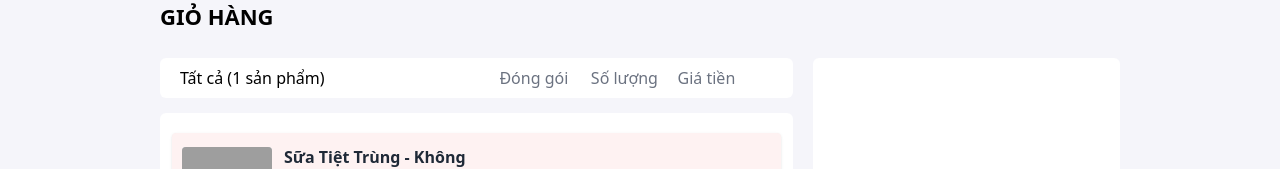
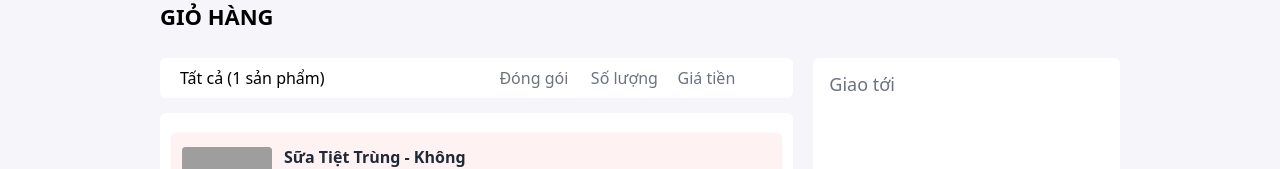
Before and after one commit to SongDuy/web-an-thanh-food, a React (Create React App) app: page /cart in a window 1280 px wide. Shown: the part 125-294 px from the top of the page. Built offline with nearby package versions, Linux system fonts and the light colour scheme; grey boxes are pictures that could not be loaded; some icons are missing.

Commit message:
Update new

```diff
--- a/src/pages/cart/index.js
+++ b/src/pages/cart/index.js
@@ -141,8 +141,10 @@ const CartPage = () => {
             </div>
           </div>
 
-          <div className="w-full h-[555px] col-span-2 bg-white rounded-md px-3 py-3">
-
+          <div className="w-full h-[555px] col-span-2 bg-white rounded-md px-4 py-3">
+            <div className="text-lg text-gray-500">
+            Giao tới
+            </div>
           </div>
         </div>
 
```
